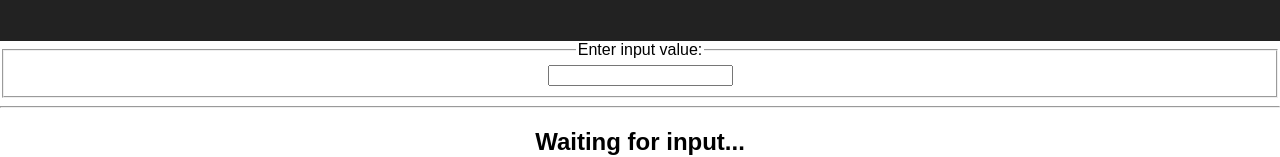
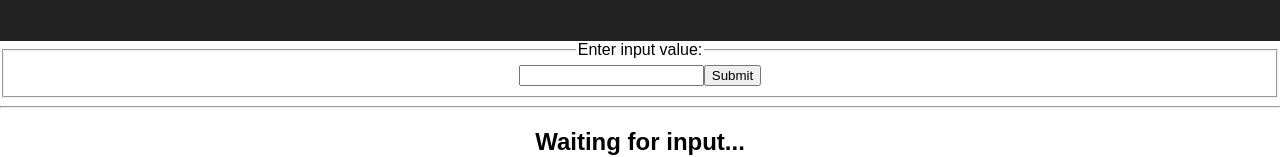
Before and after one commit to sauce-archives/saucecon19-pipeline-workshop, a React (Create React App) app: page / in a window 1280 px wide. Shown: the part 149-306 px from the top of the page. Built offline with nearby package versions, Linux system fonts and the light colour scheme.

Commit message:
not quite working

```diff
--- a/src/App.js
+++ b/src/App.js
@@ -8,19 +8,26 @@ class FizzBuzzInput extends React.Component {
   constructor(props) {
     super(props);
     this.handleChange = this.handleChange.bind(this);
+    this.handleClick = this.handleClick.bind(this);
+    this.state = { input: ''};
   }
 
   handleChange(e) {
-    this.props.onValueChange(e.target.value);
+    this.setState({ input: e.target.value });
+  }
+
+  handleClick() {
+
   }
 
   render() {
-    const valueIn = this.props.valueIn;
+    let valueIn = this.props.value;
+    valueIn = this.state.input;
     return (
       <fieldset>
         <legend>Enter input value:</legend>
-        <input className="fizzbuzzinput" valueIn={valueIn}
-               onChange={this.handleChange} />
+        <input className="fizzbuzzinput" onChange={this.handleChange} value={valueIn}/>
+        <button className="submitBtn" onClick={this.handleClick}>Submit</button>
       </fieldset>
     );
   }
@@ -51,11 +58,16 @@ class Calculator extends React.Component {
   constructor(props) {
     super(props);
     this.handleFizzBuzzChange = this.handleFizzBuzzChange.bind(this);
+    this.handleFizzBuzzClick = this.handleFizzBuzzClick.bind(this);
     this.state = {valueIn: 1};
   }
 
   handleFizzBuzzChange(value) {
     this.setState({valueIn: value})
+  }
+
+  handleFizzBuzzClick(){
+    console.log(this.valueIn);
   }
 
   render() {
@@ -66,8 +78,8 @@ class Calculator extends React.Component {
 
     return (
       <div>
-        <FizzBuzzInput valueIn={input}
-          onValueChange={this.handleFizzBuzzChange} />
+        <FizzBuzzInput value={input}
+          onClick={this.handleFizzBuzzChange} />
           <hr/>
         <FizzBuzzMessage valueOut={output}/>
       </div>
```
